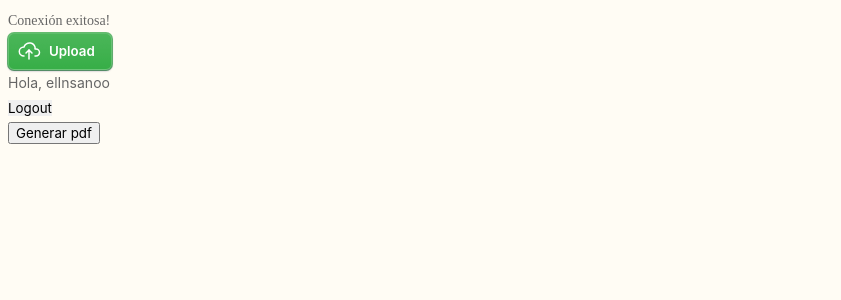
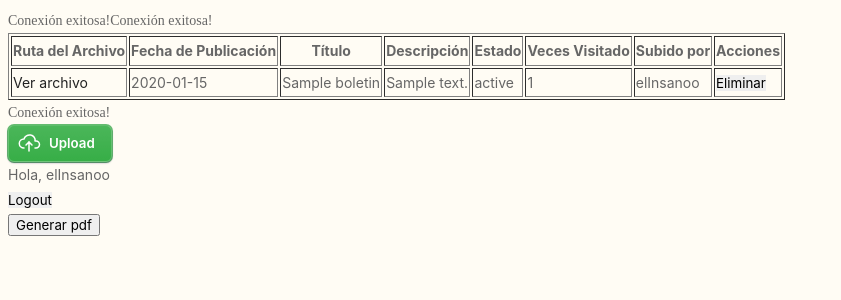
Before and after one commit to siroale/GRUPO20-2025-PROYINF, a PHP site: page /php/creacion.php in a window 1280 px wide. Shown: the top 300 px of the page, without its empty margins (0-841 px from the left). Run offline with PHP 8.4, Linux system fonts and the light colour scheme; a user stored in the database is signed in; data comes from the database, SQL or seed files in the repository; tables that the repository leaves empty hold one stand-in row (values such as "Sample post"); some libraries are stand-ins or nearby versions.

Commit message:
CRUD sin el U de update o sea CRD de boletines

```diff
--- a/index.php
+++ b/index.php
@@ -16,6 +16,7 @@ require 'php/includes/dbinc.php';
 echo "<h1>Bienvenido a mi sitio web</h1>";
 echo "<p>Este es el archivo de inicio de mi aplicación web.</p>";
 
+header("Location: landing.php");
 // Enlaces de navegación u otros contenidos
 ?>
 
--- a/php/creacion.php
+++ b/php/creacion.php
@@ -11,6 +11,8 @@
     <?php
     session_start();
     include "includes/dbinc.php";
+    include "includes/mostrar_boletines_admin.php";
+    include "includes/eliminar_boletin.php";
 
     if (!isset($_SESSION['user_type']) || $_SESSION['user_type'] !== 'admin') {
         // Si no es administrador, redirigir o mostrar mensaje de acceso denegado
@@ -108,7 +110,7 @@
                 </div>
 
                 <p class="modal-description">Adjunta un archivo debajo</p>
-                <button id="uploadArea" class="upload-area" type="submit">
+                <button id="uploadArea" class="upload-area">
                     <input type="file" id="fileInput" name="file" style="display: none;" required>
                     <span class="upload-area-icon">
                         <svg
@@ -139,7 +141,7 @@
                 <div id="uploadDone" style="display: none;">Subido!</div>
             </div>
             <div class="modal-footer">
-                <button class="btn-primary" type="submit" name="submit">Upload File</button>
+                <input class="btn-primary" type="submit" name="submit" value="Subir archivo">
             </div>
         </form>
     </div>
--- /dev/null
+++ b/php/includes/eliminar_boletin.php
@@ -0,0 +1,48 @@
+<?php
+// Incluir la conexión a la base de datos
+require 'dbinc.php'; // Ajusta la ruta si es necesario
+
+if ($_SERVER['REQUEST_METHOD'] === 'POST') {
+    // Obtener el id_boletin y la ruta del archivo a eliminar
+    $id_boletin = $_POST['id_boletin'];
+    $ruta_archivo = '../' . $_POST['ruta_archivo'];
+
+    try {
+        // Iniciar una transacción para asegurarse de que se eliminan ambos, el archivo y el registro
+        $conn->beginTransaction();
+
+        // Eliminar el boletín de la base de datos
+        $sql = "DELETE FROM boletin WHERE id_boletin = :id_boletin";
+        $stmt = $conn->prepare($sql);
+        $stmt->bindParam(':id_boletin', $id_boletin);
+
+        echo $ruta_archivo;
+
+        if ($stmt->execute()) {
+            // Si se elimina de la base de datos correctamente, eliminar el archivo del sistema de archivos
+            if (file_exists($ruta_archivo)) {
+                if (unlink($ruta_archivo)) {
+                    // Confirmar la transacción si se elimina el archivo
+                    $conn->commit();
+                    echo "Boletín y archivo eliminados correctamente.";
+                    header("Location: ../creacion.php");
+                } else {
+                    // Si falla la eliminación del archivo, hacer rollback
+                    $conn->rollBack();
+                    echo "Error al eliminar el archivo del sistema.";
+                }
+            } else {
+                // Si el archivo no existe, de todas formas hacer commit (el boletín ya no está en la base de datos)
+                $conn->commit();
+                echo "El archivo no existía, pero el boletín fue eliminado de la base de datos.";
+            }
+        } else {
+            echo "Error al eliminar el boletín de la base de datos.";
+        }
+    } catch (PDOException $e) {
+        // Hacer rollback si hay algún error
+        $conn->rollBack();
+        echo "Error: " . $e->getMessage();
+    }
+}
+?>
--- /dev/null
+++ b/php/includes/mostrar_boletines_admin.php
@@ -0,0 +1,62 @@
+<?php
+require 'dbinc.php';
+
+try {
+    // Preparar la consulta
+    $sql = "SELECT b.id_boletin, b.ruta_archivo, b.fecha_publicacion, b.titulo, b.descripcion, b.estado, b.veces_visitado, u.nombre AS subido_por
+    FROM boletin b
+    JOIN usuario u ON b.subido_por = u.id_usuario";
+    $stmt = $conn->prepare($sql);
+
+    // Ejecutar la consulta
+    $stmt->execute();
+
+    // Obtener los resultados
+    $boletines = $stmt->fetchAll(PDO::FETCH_ASSOC);
+
+    if ($boletines) {
+        // Mostrar los resultados en una tabla HTML
+        echo "<table border='1'>";
+        echo "<thead>";
+        echo "<tr>";
+        echo "<th>Ruta del Archivo</th>";
+        echo "<th>Fecha de Publicación</th>";
+        echo "<th>Título</th>";
+        echo "<th>Descripción</th>";
+        echo "<th>Estado</th>";
+        echo "<th>Veces Visitado</th>";
+        echo "<th>Subido por</th>";
+        echo "<th>Acciones</th>";
+        echo "</tr>";
+        echo "</thead>";
+        echo "<tbody>";
+
+        // Recorrer cada fila y mostrar los datos
+        foreach ($boletines as $boletin) {
+            echo "<tr>";
+            echo "<td><a href='" . htmlspecialchars($boletin['ruta_archivo']) . "'>Ver archivo</a></td>";
+            echo "<td>" . htmlspecialchars($boletin['fecha_publicacion']) . "</td>";
+            echo "<td>" . htmlspecialchars($boletin['titulo']) . "</td>";
+            echo "<td>" . htmlspecialchars($boletin['descripcion']) . "</td>";
+            echo "<td>" . htmlspecialchars($boletin['estado']) . "</td>";
+            echo "<td>" . htmlspecialchars($boletin['veces_visitado']) . "</td>";
+            echo "<td>" . htmlspecialchars($boletin['subido_por']) . "</td>";
+            echo "<td>";
+            echo "<form method='POST' action='includes/eliminar_boletin.php' onsubmit='return confirm(\"¿Estás seguro de que deseas eliminar este boletín?\");'>";
+            echo "<input type='hidden' name='id_boletin' value='" . htmlspecialchars($boletin['id_boletin']) . "'>";
+            echo "<input type='hidden' name='ruta_archivo' value='" . htmlspecialchars($boletin['ruta_archivo']) . "'>";
+            echo "<button type='submit'>Eliminar</button>";
+            echo "</form>";
+            echo "</td>";
+            echo "</tr>";
+        }
+
+        echo "</tbody>";
+        echo "</table>";
+    } else {
+        echo "No hay boletines disponibles.";
+    }
+} catch (PDOException $e) {
+    echo "Error: " . $e->getMessage();
+}
+?>
--- a/php/login.php
+++ b/php/login.php
@@ -18,7 +18,6 @@ if ($query->rowCount() == 0) {
 
 // Obtener el usuario
 $user = $query->fetch(PDO::FETCH_ASSOC);
-echo $password;
 
 // Verificar la contraseña
 if (password_verify($password, $user['password'])) {
```
Also changed, not shown: php/upload.php (+7 -2 lines).
